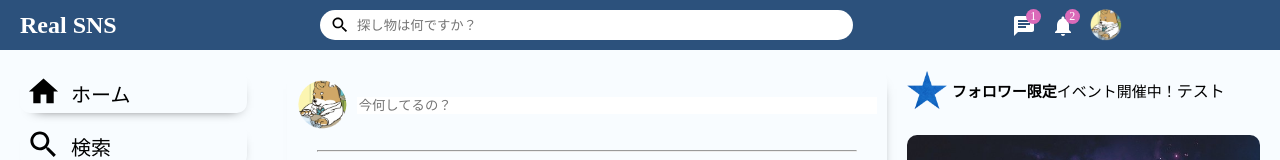
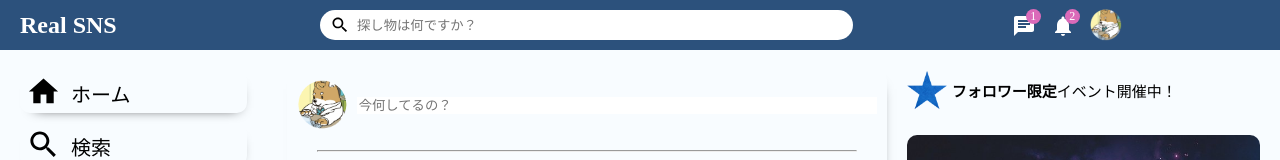
Before and after one commit to naonao-aaa/MERN-sns, a React (Create React App) app in the folder frontend/: page / in a window 1280 px wide. Shown: the top 160 px of the page. Built offline with nearby package versions, Linux system fonts and the light colour scheme.

Commit message:
test戻し

```diff
--- a/frontend/src/components/rightbar/Rightbar.jsx
+++ b/frontend/src/components/rightbar/Rightbar.jsx
@@ -8,7 +8,6 @@ export default function Rightbar() {
         <div className="eventContainer">
           <img src="assets/star.png" alt="" className="starImg" />
           <span className="eventText"><b>フォロワー限定</b>イベント開催中！</span>
-          テスト
         </div>
         <img src="assets/event.jpeg" alt="" className="eventImg" />
         <h4 className="rightbarTitle">オンラインの友達</h4>
```
